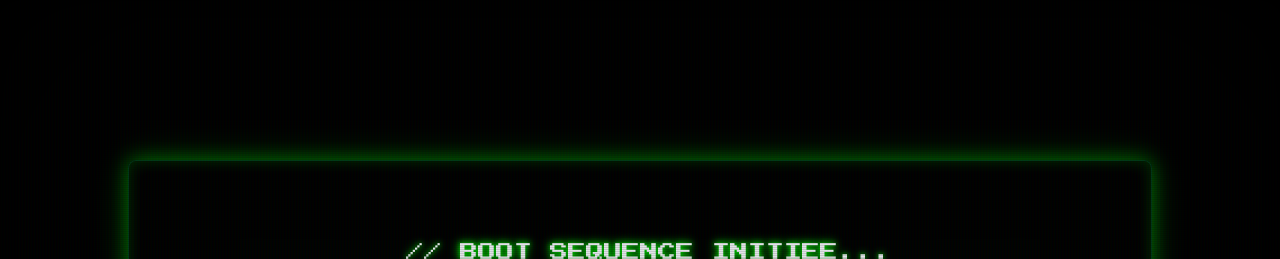
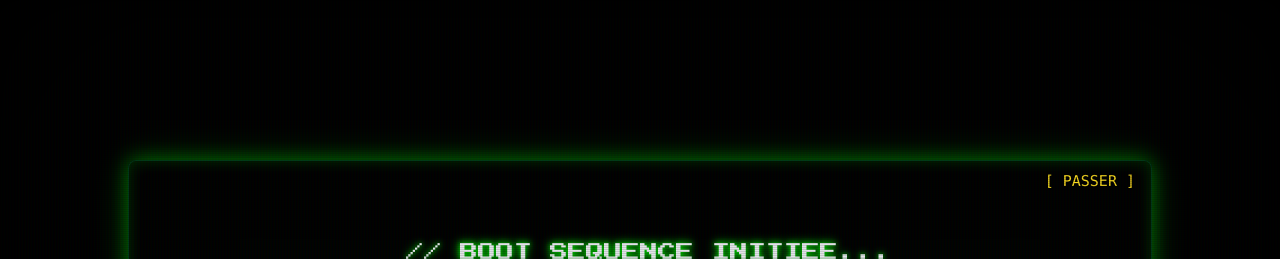
Before and after one commit to BollSudo/NDI2025, a Vue app: page / in a window 1280 px wide. Shown: the top 259 px of the page. Built offline with nearby package versions, Linux system fonts and the light colour scheme; some icons are missing.

Commit message:
feature: add a skip button to the cinematique page

```diff
--- a/src/views/HomeView.vue
+++ b/src/views/HomeView.vue
@@ -60,6 +60,11 @@ const nextSlide = () => {
   isTyping.value = true
 }
 
+// Nouvelle méthode pour sauter la cinématique
+const skipCinematic = () => {
+  isFinished.value = true;
+};
+
 // --- Gestionnaire d'Événements Clavier ---
 const handleKeyPress = (event: KeyboardEvent) => {
   if (event.code === 'Space') {
@@ -103,6 +108,15 @@ onUnmounted(() => {
       <div
         class="crt-screen w-full max-w-5xl mx-4 md:mx-8 relative p-6 md:p-12 shadow-green-glow min-h-[60vh] flex flex-col justify-between rounded-lg bg-black/90 border border-green-500/30"
       >
+
+        <!-- Bouton pour passer la cinématique -->
+        <button
+          @click="skipCinematic"
+          class="absolute top-2 right-4 text-s font-mono text-yellow-300 hover:text-green-300 transition-colors z-10"
+          aria-label="Passer l'introduction"
+        >
+          [ PASSER ]
+        </button>
         <!-- Section du contenu principal (l'histoire) -->
         <div
           class="intro-text flex-1 flex items-center justify-center text-sm md:text-base lg:text-lg text-center leading-relaxed"
```
